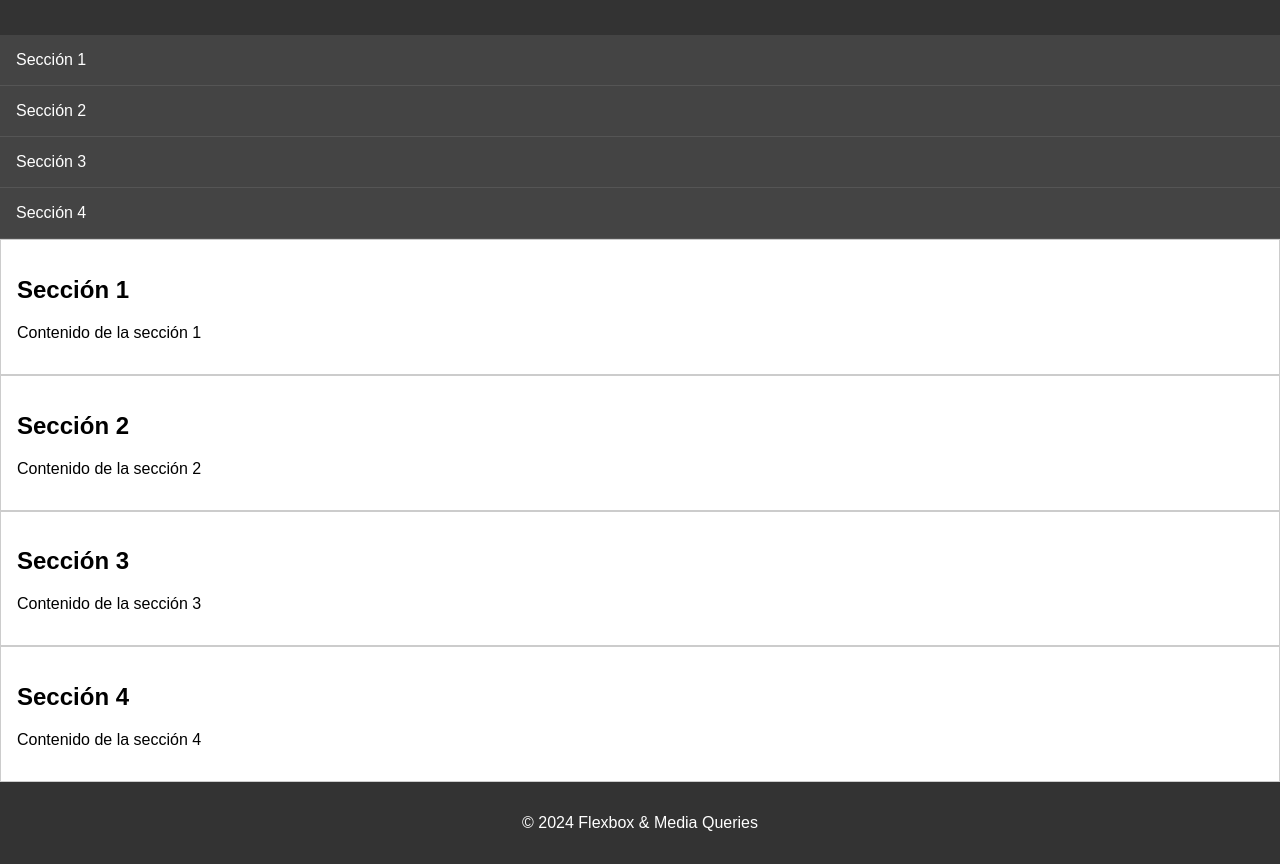
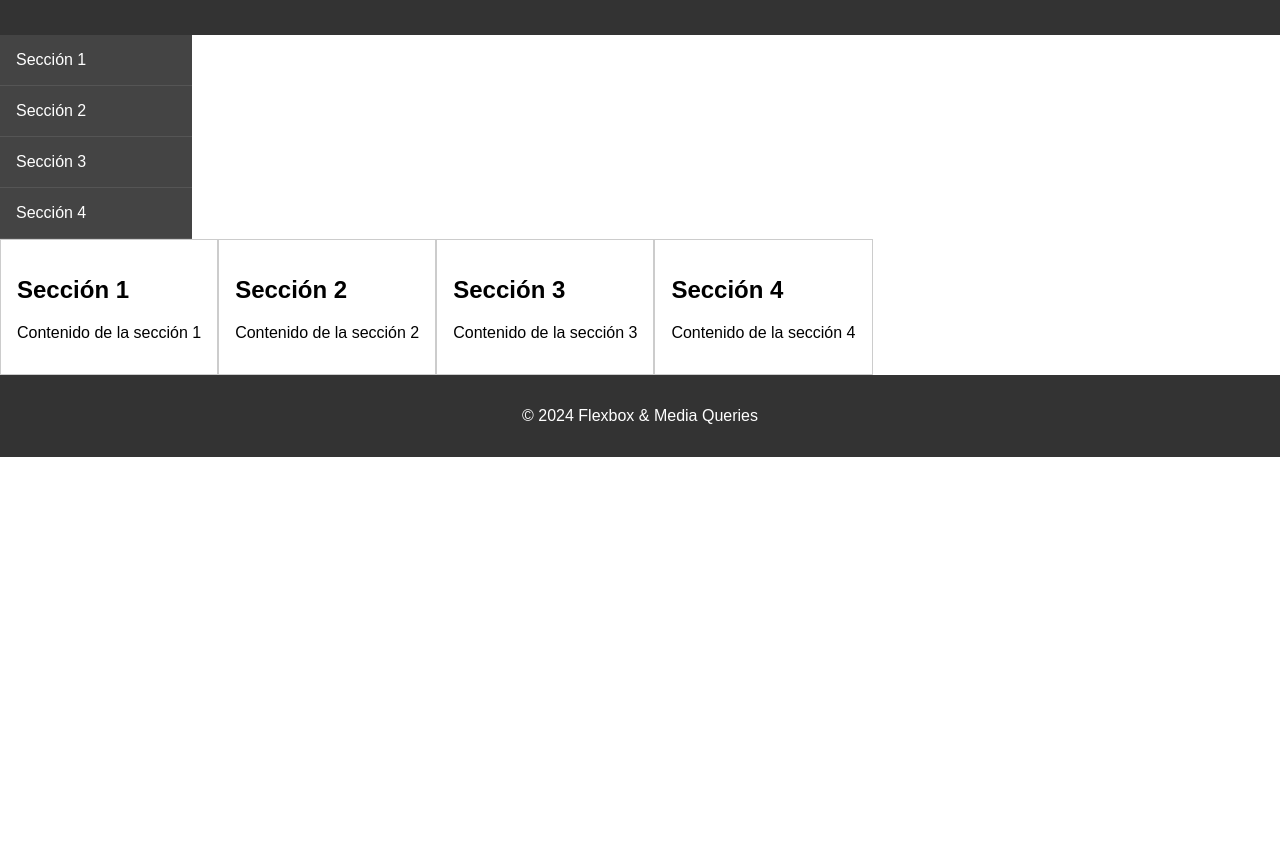
Before and after one commit to GabrielHdzDaw/ResponsiveMediaQueries, a plain HTML site: page index.html in a window 1280 px wide. Shown: the part 77-941 px from the top of the page. After the commit the page ends 800 px from the top, so only its background shows below. Drawn offline with Linux system fonts and the light colour scheme.

```diff
--- a/styles.css
+++ b/styles.css
@@ -11,6 +11,8 @@
     font-family: Arial, sans-serif;
     margin: 0;
     padding: 0;
+    display: flex;
+    flex-direction: column;
   }
 
   header,
@@ -21,7 +23,9 @@
     padding: 1rem;
   }
 
-
+  nav {
+    width: 15%;
+  }
 
   nav ul {
     list-style: none;
@@ -36,6 +40,10 @@
     text-decoration: none;
     padding: 1rem;
     border-bottom: 1px solid var(--color-borde);
+  }
+
+  main {
+    display: flex;
   }
 
   main .item {
```
